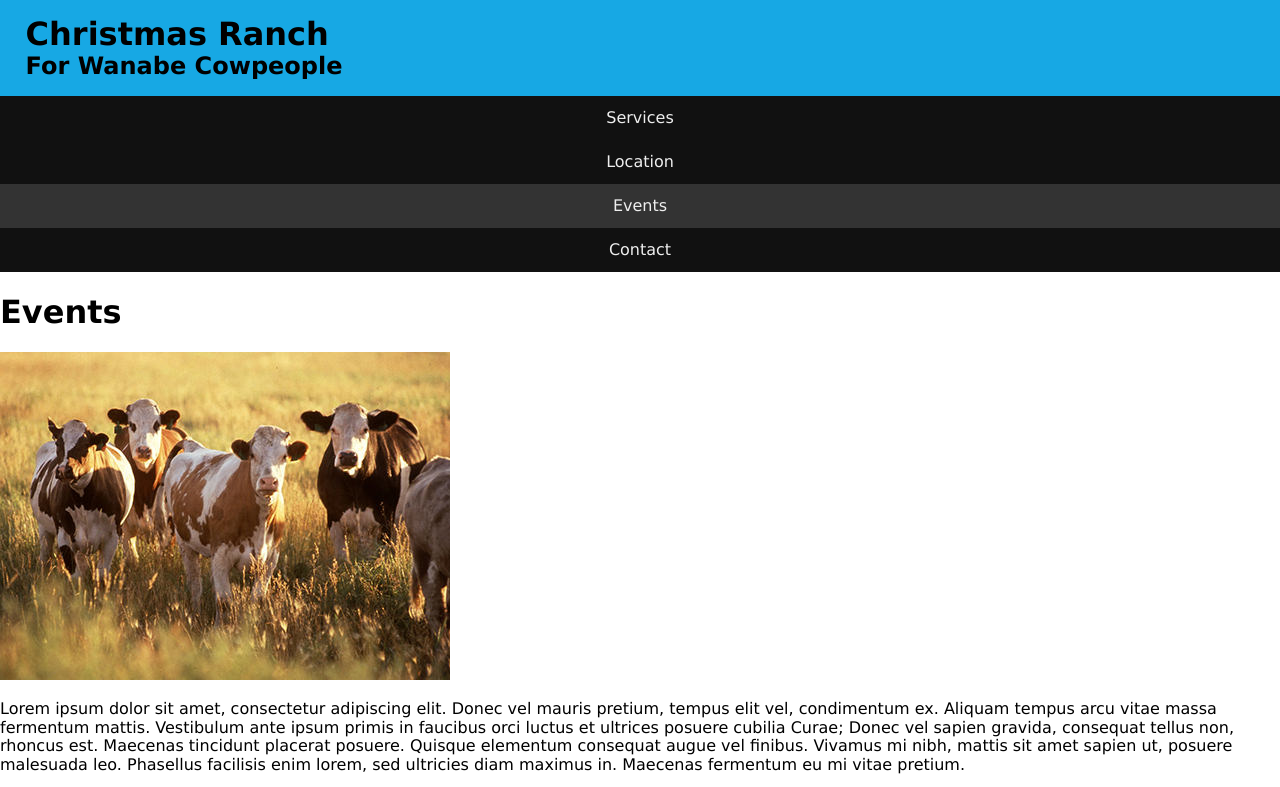
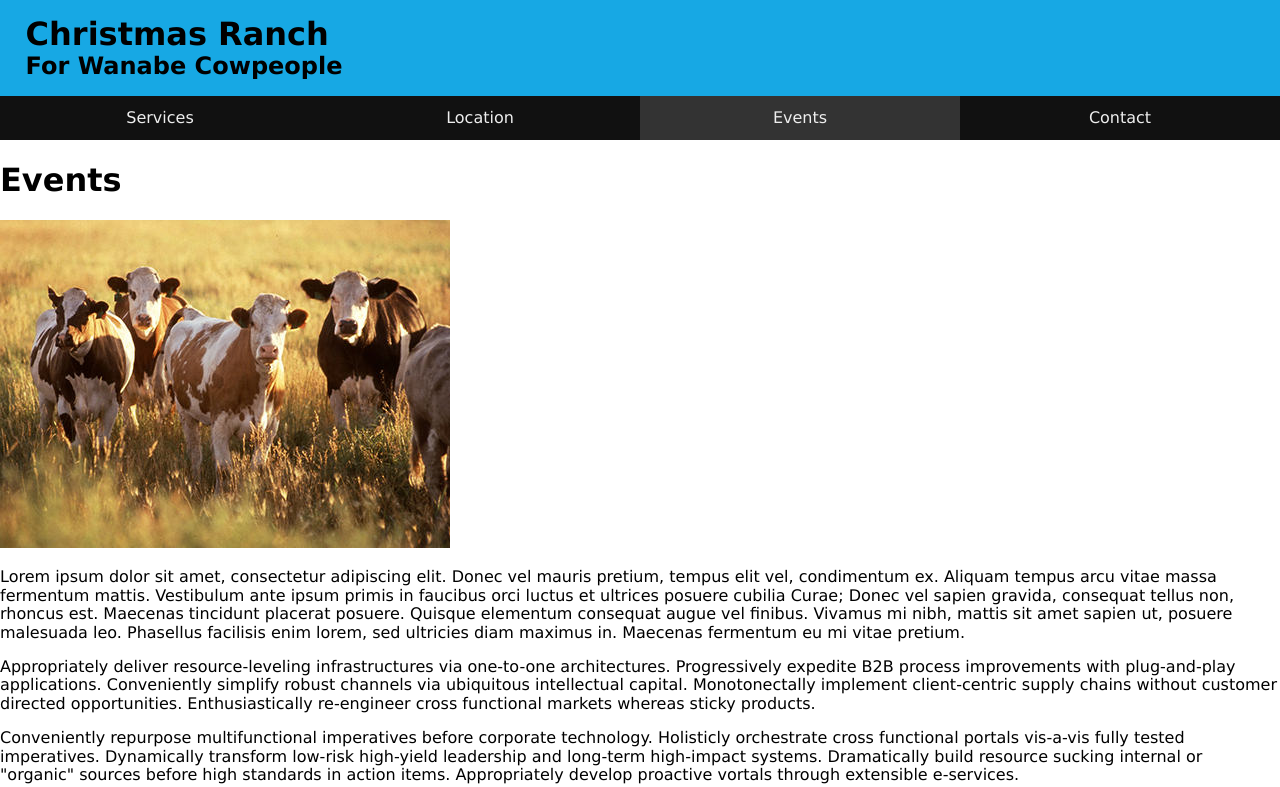
Before and after one commit to theleighway/theleighway.github.io, a plain HTML site: page ranch/index.html in a window 1280 px wide. Shown: the top 787 px of the page. Drawn offline with Linux system fonts and the light colour scheme.

Commit message:
add css medium

```diff
--- a/ranch/css/medium.css
+++ b/ranch/css/medium.css
@@ -1,5 +1,12 @@
 @media only screen and (min-width: 560px) {
 
+
+nav ul {
+    display:flex;
+}
+nav ul li {
+    flex-basis: 25%;
+}
 
 
 
```
